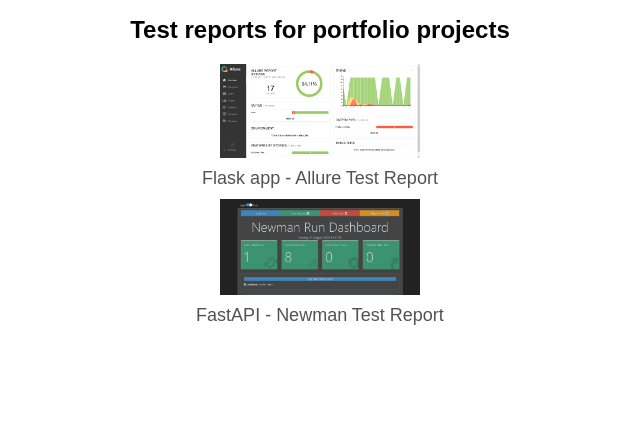
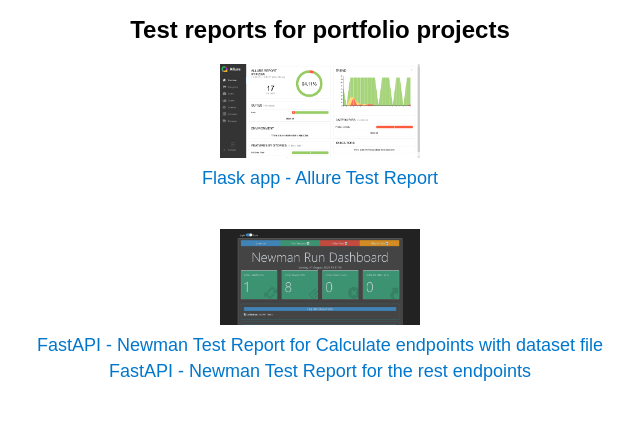
Before and after one commit to KoMa-Git/GithubPortfolio, a plain HTML site: page index.html in a window 1280 px wide. Shown: the whole page, without its empty margins (320-960 px from the left). Drawn offline with Linux system fonts and the light colour scheme.

Commit message:
Update index.html

```diff
--- a/index.html
+++ b/index.html
@@ -5,24 +5,74 @@
     <meta name="viewport" content="width=device-width, initial-scale=1.0">
     <title>Portfolio Test Reports</title>
     <link rel="stylesheet" href="static/style.css">
+    <style>
+        .container {
+            text-align: center;
+        }
+
+        .project {
+            margin-bottom: 40px;
+        }
+
+        .projects_img {
+            display: block;
+            margin: 0 auto 10px;
+            max-width: 100%;
+            height: auto;
+        }
+
+        .links {
+            list-style-type: none;
+            padding: 0;
+            margin: 0;
+        }
+
+        .links li {
+            margin: 5px 0;
+        }
+
+        .links a {
+            text-decoration: none;
+            color: #0077cc;
+        }
+
+        .links a:hover {
+            text-decoration: underline;
+        }
+    </style>
 </head>
 <body>
     <div class="container">
         <h1>Test reports for portfolio projects</h1>
-        <ul>
+
+        <!-- Flask report -->
+        <div class="project">
+            <img src="static/Allure Report.png" class="projects_img" alt="Allure Report">
+            <ul class="links">
                 <li>
                     <a href="https://koma-git.github.io/GithubPortfolio/Flask" target="_blank">
-                    <img src="static/Allure Report.png" class="projects_img" alt="Allure Report">
                         Flask app - Allure Test Report
-                </a>
-            </li>
-            <li>
-                <a href="https://koma-git.github.io/GithubPortfolio/API-report" target="_blank">
-                    <img src= "static/Newman Summary Report.png" class="projects_img" alt="Newman Summary Report">
-                    FastAPI - Newman Test Report
                     </a>
                 </li>
             </ul>
         </div>
+
+        <!-- FastAPI reports -->
+        <div class="project">
+            <img src="static/Newman Summary Report.png" class="projects_img" alt="Newman Summary Report">
+            <ul class="links">
+                <li>
+                    <a href="https://koma-git.github.io/GithubPortfolio/API-report/calculator_report.html" target="_blank">
+                        FastAPI - Newman Test Report for Calculate endpoints with dataset file
+                    </a>
+                </li>
+                <li>
+                    <a href="https://koma-git.github.io/GithubPortfolio/API-report/report.html" target="_blank">
+                        FastAPI - Newman Test Report for the rest endpoints
+                    </a>
+                </li>
+            </ul>
+        </div>
+    </div>
 </body>
 </html>
```
Lines whose indentation alone changed are shown as unchanged.
